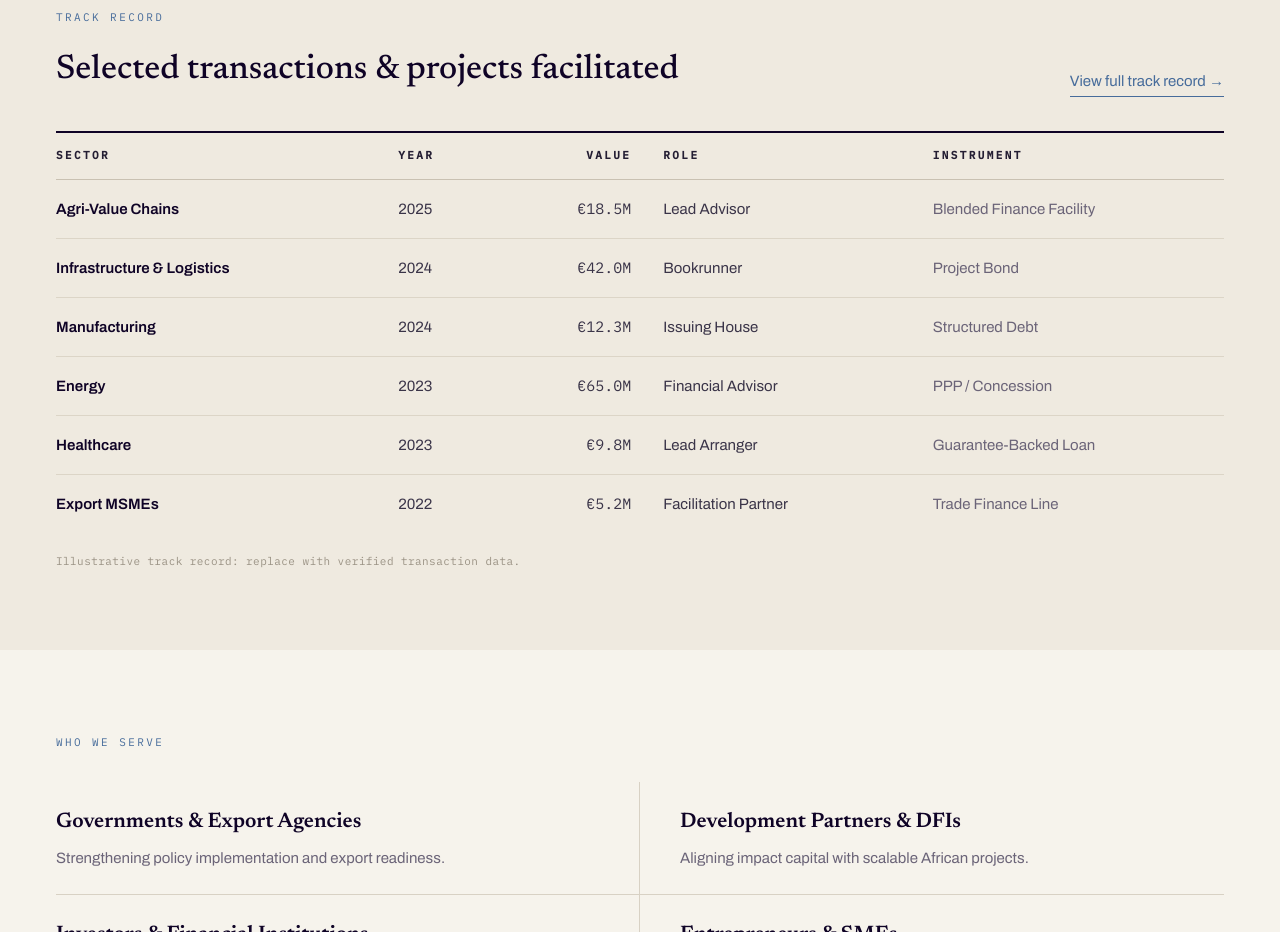
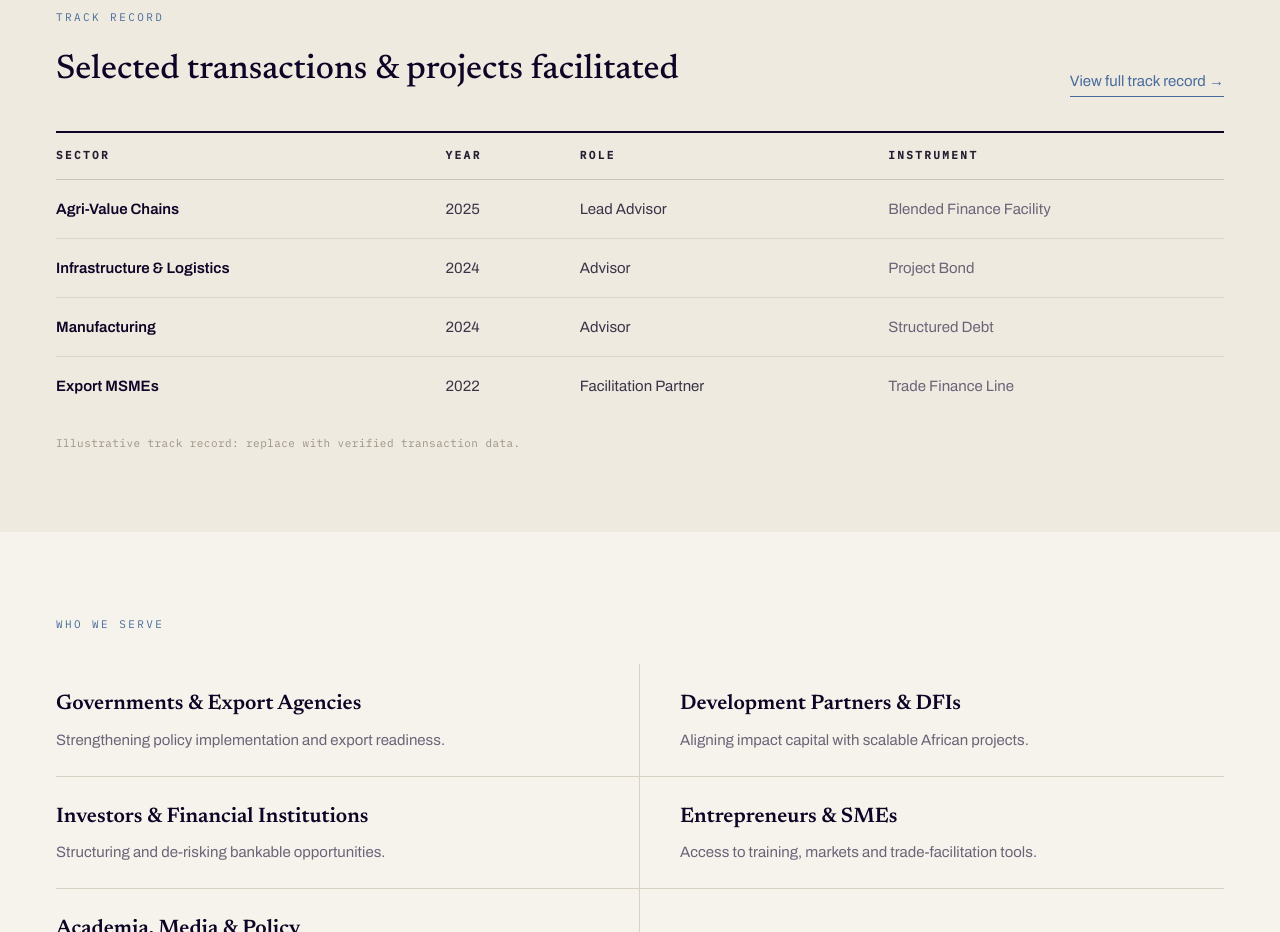
Before and after one commit to Talljuw0n/BorderlessTrade, a React (Vite) app: page / in a window 1280 px wide. Shown: the part 1940-2872 px from the top of the page. Built offline with nearby package versions, Linux system fonts and the light colour scheme.

Commit message:
Simplify homepage transactions ledger
Removed the Energy and Healthcare rows, changed Infrastructure &
Logistics and Manufacturing roles to "Advisor", and dropped the Value
column entirely (no dollar/euro figures disclosed).

```diff
--- a/src/pages/Home.jsx
+++ b/src/pages/Home.jsx
@@ -34,12 +34,10 @@ const pillars = [
 ];
 
 const transactions = [
-  { sector: 'Agri-Value Chains', year: '2025', value: '€18.5M', role: 'Lead Advisor', instrument: 'Blended Finance Facility' },
-  { sector: 'Infrastructure & Logistics', year: '2024', value: '€42.0M', role: 'Bookrunner', instrument: 'Project Bond' },
-  { sector: 'Manufacturing', year: '2024', value: '€12.3M', role: 'Issuing House', instrument: 'Structured Debt' },
-  { sector: 'Energy', year: '2023', value: '€65.0M', role: 'Financial Advisor', instrument: 'PPP / Concession' },
-  { sector: 'Healthcare', year: '2023', value: '€9.8M', role: 'Lead Arranger', instrument: 'Guarantee-Backed Loan' },
-  { sector: 'Export MSMEs', year: '2022', value: '€5.2M', role: 'Facilitation Partner', instrument: 'Trade Finance Line' },
+  { sector: 'Agri-Value Chains', year: '2025', role: 'Lead Advisor', instrument: 'Blended Finance Facility' },
+  { sector: 'Infrastructure & Logistics', year: '2024', role: 'Advisor', instrument: 'Project Bond' },
+  { sector: 'Manufacturing', year: '2024', role: 'Advisor', instrument: 'Structured Debt' },
+  { sector: 'Export MSMEs', year: '2022', role: 'Facilitation Partner', instrument: 'Trade Finance Line' },
 ];
 
 const audiences = [
@@ -256,7 +254,6 @@ export default function Home() {
             <tr style={sx('border-top:2px solid #0F0326; border-bottom:1px solid #C9C1B2;')}>
               <th className="lbl" style={sx('text-align:left; padding:14px 16px 14px 0;')}>Sector</th>
               <th className="lbl" style={sx('text-align:left; padding:14px 16px;')}>Year</th>
-              <th className="lbl" style={sx('text-align:right; padding:14px 16px;')}>Value</th>
               <th className="lbl" style={sx('text-align:left; padding:14px 16px;')}>Role</th>
               <th className="lbl" style={sx('text-align:left; padding:14px 0 14px 16px;')}>Instrument</th>
             </tr>
@@ -269,9 +266,6 @@ export default function Home() {
               >
                 <td data-label="Sector" style={sx('padding:17px 16px 17px 0; font-weight:600; color:#0F0326;')}>{t.sector}</td>
                 <td data-label="Year" style={sx('padding:17px 16px;')}>{t.year}</td>
-                <td data-label="Value" style={sx("padding:17px 16px; text-align:right; font-family:'IBM Plex Mono',monospace;")}>
-                  {t.value}
-                </td>
                 <td data-label="Role" style={sx('padding:17px 16px;')}>{t.role}</td>
                 <td data-label="Instrument" style={sx('padding:17px 0 17px 16px; color:#6B6478;')}>{t.instrument}</td>
               </tr>
```
